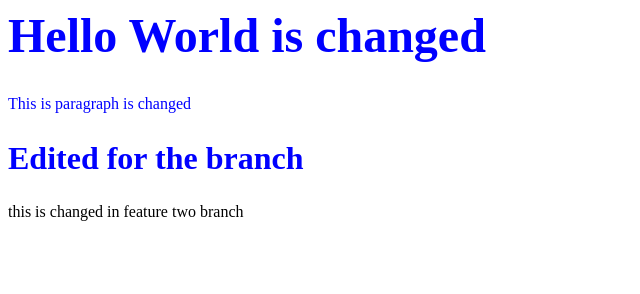
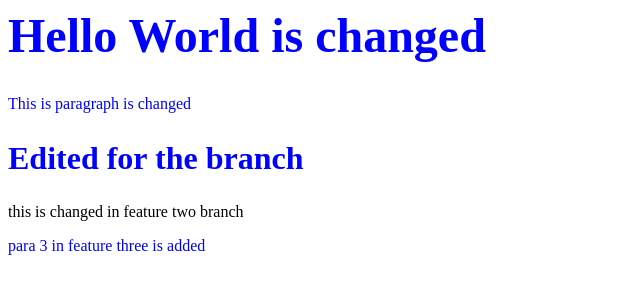
Before and after one commit to zizutg/newRepoSSH, a plain HTML site: page index.html in a window 1280 px wide. Shown: the whole page, without its empty margins (0-640 px from the left). Drawn offline with Linux system fonts and the light colour scheme.

Commit message:
feature three para

```diff
--- a/index.html
+++ b/index.html
@@ -19,5 +19,8 @@
             Edited for the branch
         </h2>
             this is changed in feature two branch
+       <p>
+          para 3 in feature three is added
+       </p>
     </body>
 </html>
```
